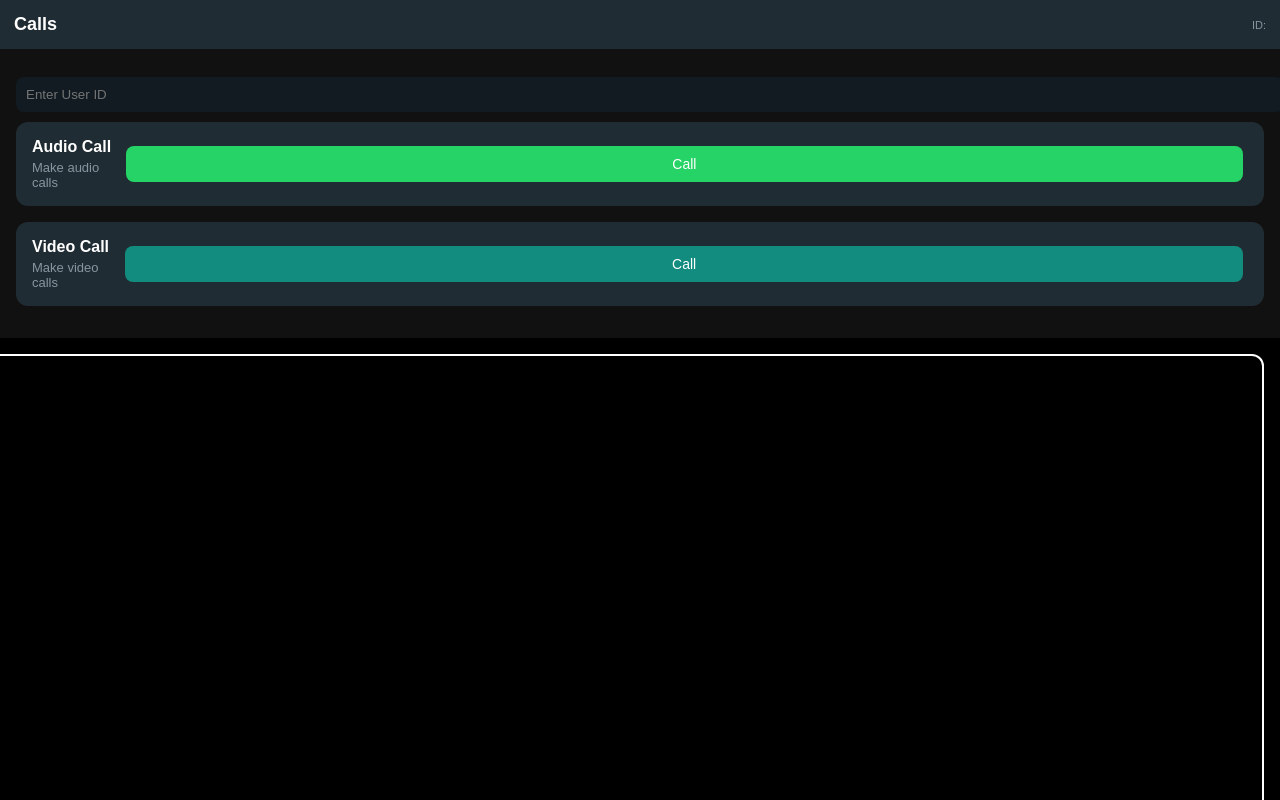
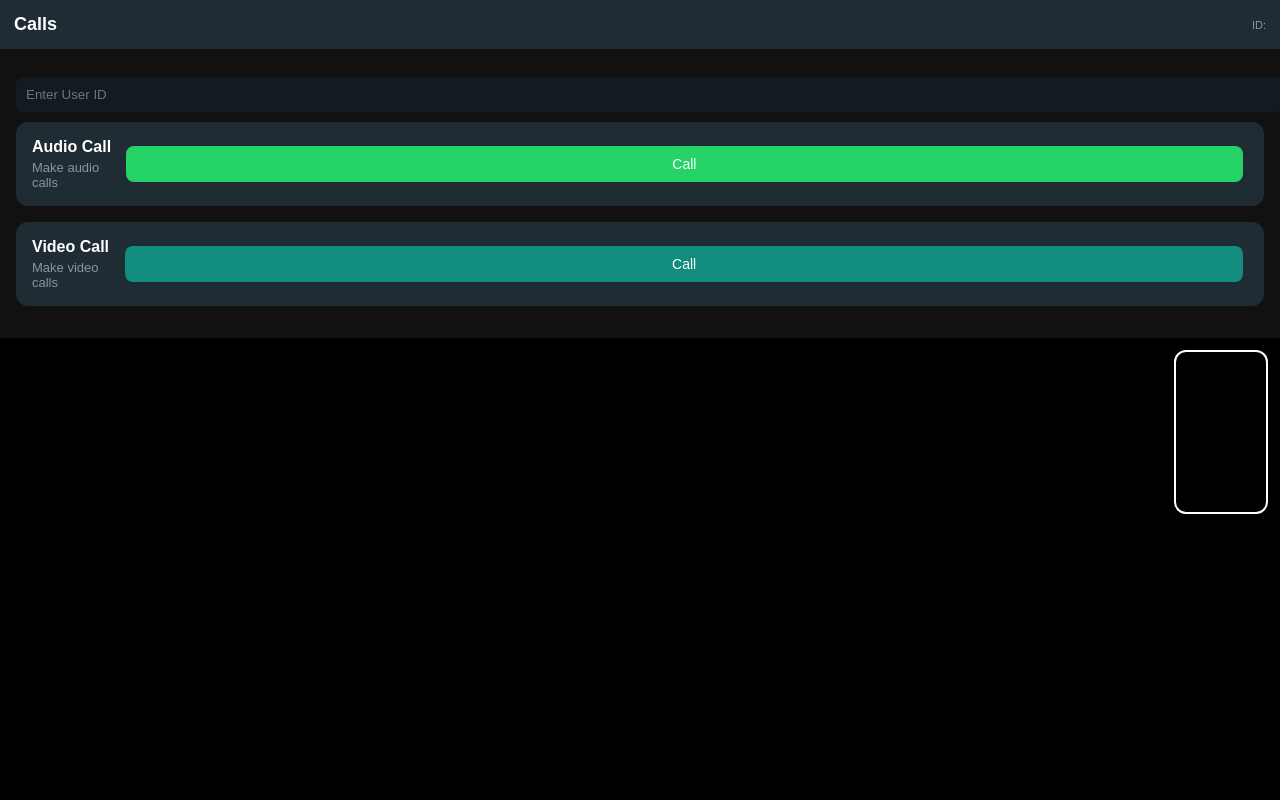
Before and after one commit to chandra8120/chat-front, a React (Vite) app: page / in a window 1280 px wide. Shown: the top 800 px of the page. Built offline with nearby package versions, Linux system fonts and the light colour scheme; no server answers.

Commit message:
changes video

```diff
--- a/src/whatsapp.css
+++ b/src/whatsapp.css
@@ -111,18 +111,28 @@ input {
 }
 
 .remote-video {
+  position: absolute;
+  inset: 0;
   width: 100%;
   height: 100%;
   object-fit: cover;
+  z-index: 1;
+  background: black;
 }
 
+
 .local-video {
-  width: 120px;
   position: absolute;
-  top: 16px;
-  right: 16px;
-  border-radius: 10px;
+  top: 12px;
+  right: 12px;
+  width: 22vw;          /* 🔥 smaller */
+  max-width: 90px;      /* 🔥 WhatsApp-like */
+  aspect-ratio: 9 / 16;
+  object-fit: cover;
+  border-radius: 12px;
   border: 2px solid white;
+  z-index: 3;
+  background: black;
 }
 
 /* CONTROLS */
```
